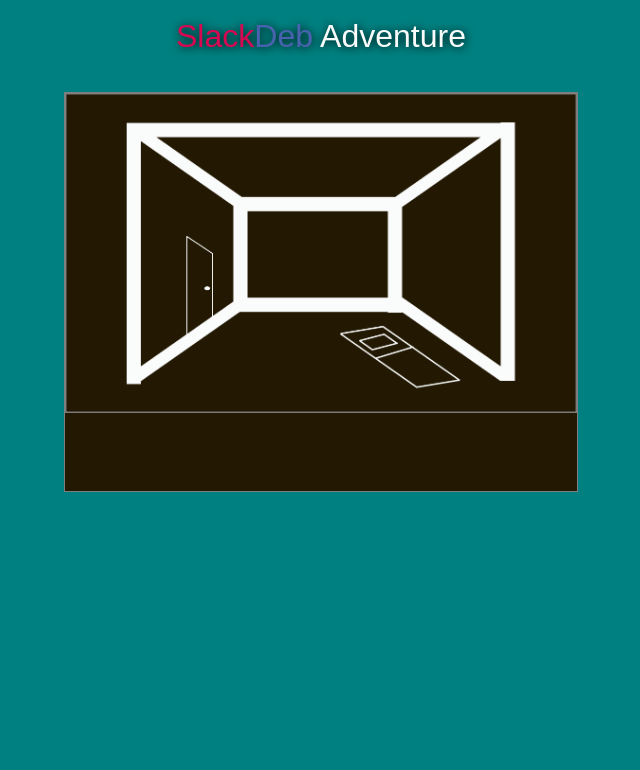
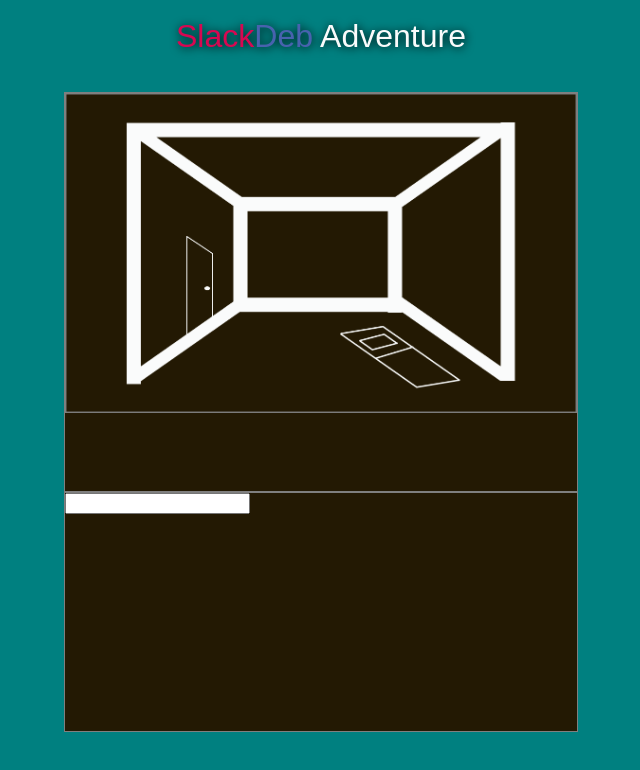
Before and after one commit to CharlieLabat/slackdeb-aventure, a React (Create React App) app: page / in a window 1280 px wide. Shown: the top 770 px of the page, without its empty margins (319-959 px from the left). Built offline with nearby package versions, Linux system fonts and the light colour scheme.

Commit message:
Nouveau dépot et ajout de la partie texte (à finir)

```diff
--- a/package.json
+++ b/package.json
@@ -10,6 +10,7 @@
     "react-dom": "^18.2.0",
     "react-scripts": "5.0.1",
     "sass": "^1.71.1",
+    "slackdeb-adventure": "file:",
     "web-vitals": "^2.1.4"
   },
   "scripts": {
--- a/src/App.scss
+++ b/src/App.scss
@@ -30,3 +30,4 @@ body {
 // Style des composant
 
 @import './styles/ecran';
+@import './styles/texte';
--- a/src/components/Jeu.jsx
+++ b/src/components/Jeu.jsx
@@ -1,9 +1,11 @@
 import React from "react";
 import Ecran from "./Ecran";
+import Texte from "./Texte";
 
 const Jeu = () => {
     return <section className="jeu">
         <Ecran/>
+        <Texte/>
     </section>
 }
 
--- a/src/components/Texte.jsx
+++ b/src/components/Texte.jsx
@@ -0,0 +1,12 @@
+import React from "react";
+
+const Texte = () => {
+  return <section className="texte">
+<p className="texte__dialogue">
+
+</p>
+<input type="text" name="" id=""  className="texte__commande" />
+  </section>;
+};
+
+export default Texte;
--- /dev/null
+++ b/src/styles/_texte.scss
@@ -0,0 +1,17 @@
+.texte{
+    display: flex;
+    justify-content: flex-start;
+    align-items: start;
+    background-color: $fond-texte;
+    min-width: 40vw;
+    min-height: 30vh;
+    border-width: 0.1rem;
+    border-style: solid;
+    border-color: $cadre;
+ &__dialogue{
+
+ }
+ &__commande{
+
+ }
+}
```
Also changed, not shown: 1 other file (tests, documents, lock files or other folders).
